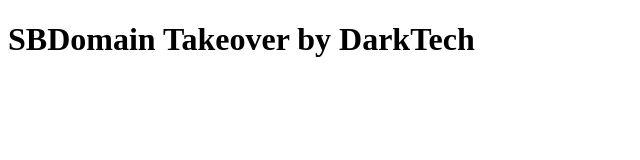
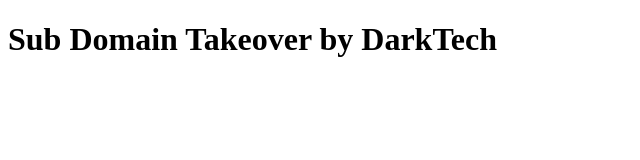
Before and after one commit to darktech1321/abcd, a plain HTML site: page Index.html in a window 1280 px wide. Shown: the whole page, without its empty margins (0-640 px from the left). Drawn offline with Linux system fonts and the light colour scheme.

Commit message:
Update Index.html

```diff
--- a/Index.html
+++ b/Index.html
@@ -1,9 +1,9 @@
 <!DOCTYPE html>
 <html>
 <head>
-    <title>SBDomain Takeover by DarkTech</title>
+    <title>Sub Domain Takeover by DarkTech</title>
 </head>
 <body>
-    <h1>SBDomain Takeover by DarkTech</h1>
+    <h1>Sub Domain Takeover by DarkTech</h1>
 </body>
 </html>
```
